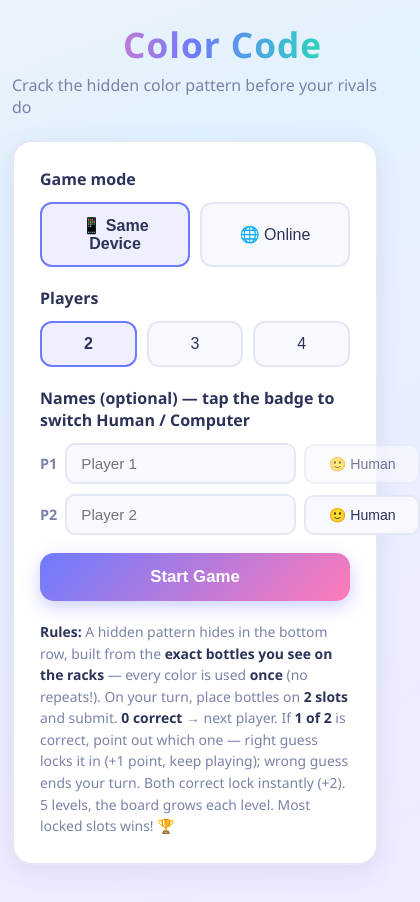
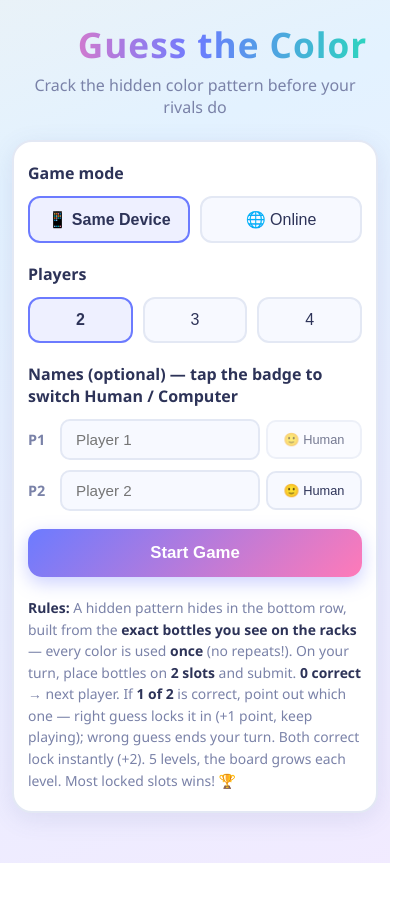
Before and after one commit to sadib400/color-code-game, a plain HTML site: page index.html in a window 390 px wide. Shown: the whole page, 420 px wide, since content can reach past the window. After the commit the page ends 863 px from the top, so only its background shows below. Drawn offline with Linux system fonts and the light colour scheme.

Commit message:
Rename game to Guess the Color, fix mobile layout, center subtitle

```diff
--- a/index.html
+++ b/index.html
@@ -3,7 +3,7 @@
 <head>
 <meta charset="UTF-8">
 <meta name="viewport" content="width=device-width, initial-scale=1.0">
-<title>Color Code — Guess the Pattern</title>
+<title>Guess the Color — Crack the Pattern</title>
 <script src="https://cdnjs.cloudflare.com/ajax/libs/peerjs/1.5.2/peerjs.min.js"></script>
 <style>
   :root {
@@ -34,13 +34,13 @@
   @keyframes bgshift { 0%,100% { background-position: 0% 0%; } 50% { background-position: 100% 100%; } }
 
   h1 {
-    font-size: 2.2rem; letter-spacing: 1px;
+    font-size: 2.2rem; letter-spacing: 1px; text-align: center;
     background: linear-gradient(90deg, #ff7ab8, #6c7bff, #2dd4bf);
     -webkit-background-clip: text; background-clip: text; color: transparent;
   }
   .palette-emoji { display: inline-block; animation: wiggle 2.4s ease-in-out infinite; }
   @keyframes wiggle { 0%,100% { transform: rotate(-8deg); } 50% { transform: rotate(10deg) scale(1.1); } }
-  .subtitle { color: var(--muted); margin-top: 6px; }
+  .subtitle { color: var(--muted); margin-top: 6px; text-align: center; padding: 0 16px; }
 
   .screen { width: 100%; max-width: 900px; display: none; flex-direction: column; align-items: center; }
   .screen.active { display: flex; animation: fadein 0.4s ease; }
@@ -286,6 +286,12 @@
     .board { padding: 14px; gap: 18px; }
     .board-wrap { gap: 6px; }
     .bottle-rack { padding: 8px 4px; }
+    .card { padding: 20px 14px; }
+    .player-row { gap: 6px; }
+    .player-row .tag { width: 26px; }
+    .player-row input { min-width: 0; width: 100%; }
+    .player-row .kind { min-width: 96px; padding: 10px 6px; font-size: 0.8rem; flex-shrink: 0; }
+    .join-row input.code { min-width: 0; }
   }
 </style>
 </head>
@@ -293,7 +299,7 @@
 
 <!-- ============ START SCREEN ============ -->
 <div class="screen active" id="screen-start">
-  <h1><span class="palette-emoji">🎨</span> Color Code</h1>
+  <h1><span class="palette-emoji">🎨</span> Guess the Color</h1>
   <p class="subtitle">Crack the hidden color pattern before your rivals do</p>
 
   <div class="card">
```
Also changed, not shown: 1 other file.
